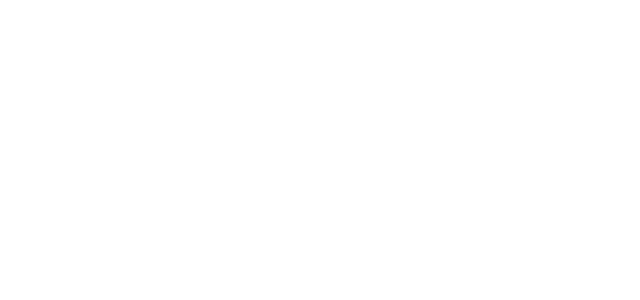
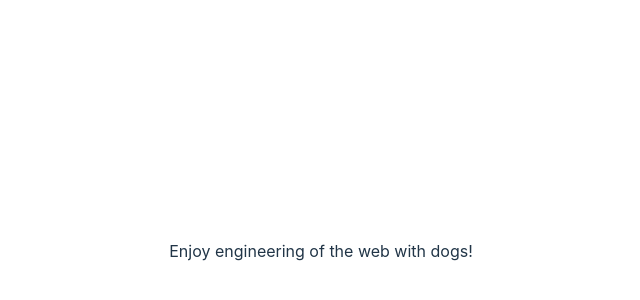
Before and after one commit to yukitaka/portfolio, a Preact app: page / in a window 1280 px wide. Shown: the part 220-520 px from the top of the page, without its empty margins (319-959 px from the left). Built offline with nearby package versions, Linux system fonts and the light colour scheme; no server answers.

Commit message:
feat: add a message

```diff
--- a/index.html
+++ b/index.html
@@ -4,7 +4,7 @@
     <meta charset="UTF-8" />
     <link rel="icon" type="image/svg+xml" href="/vite.svg" />
     <meta name="viewport" content="width=device-width, initial-scale=1.0" />
-    <title>Vite + Preact + TS</title>
+    <title>DOG DRIVEN ENGINEER</title>
   </head>
   <body>
     <div id="app"></div>
--- a/src/app.tsx
+++ b/src/app.tsx
@@ -16,6 +16,9 @@
   return (
     <>
       <Header />
+      <div>
+        <p>Enjoy engineering of the web with dogs!</p>
+      </div>
     </>
   );
 }
```
